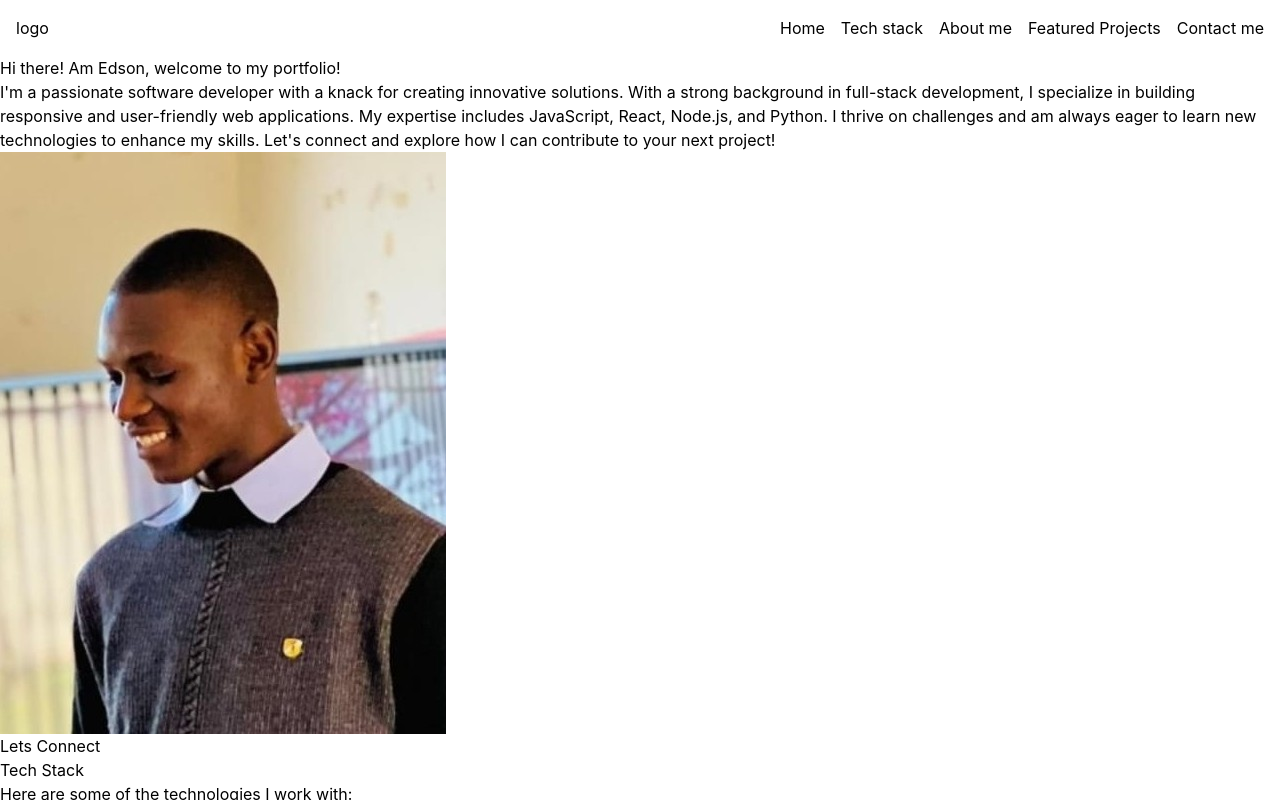
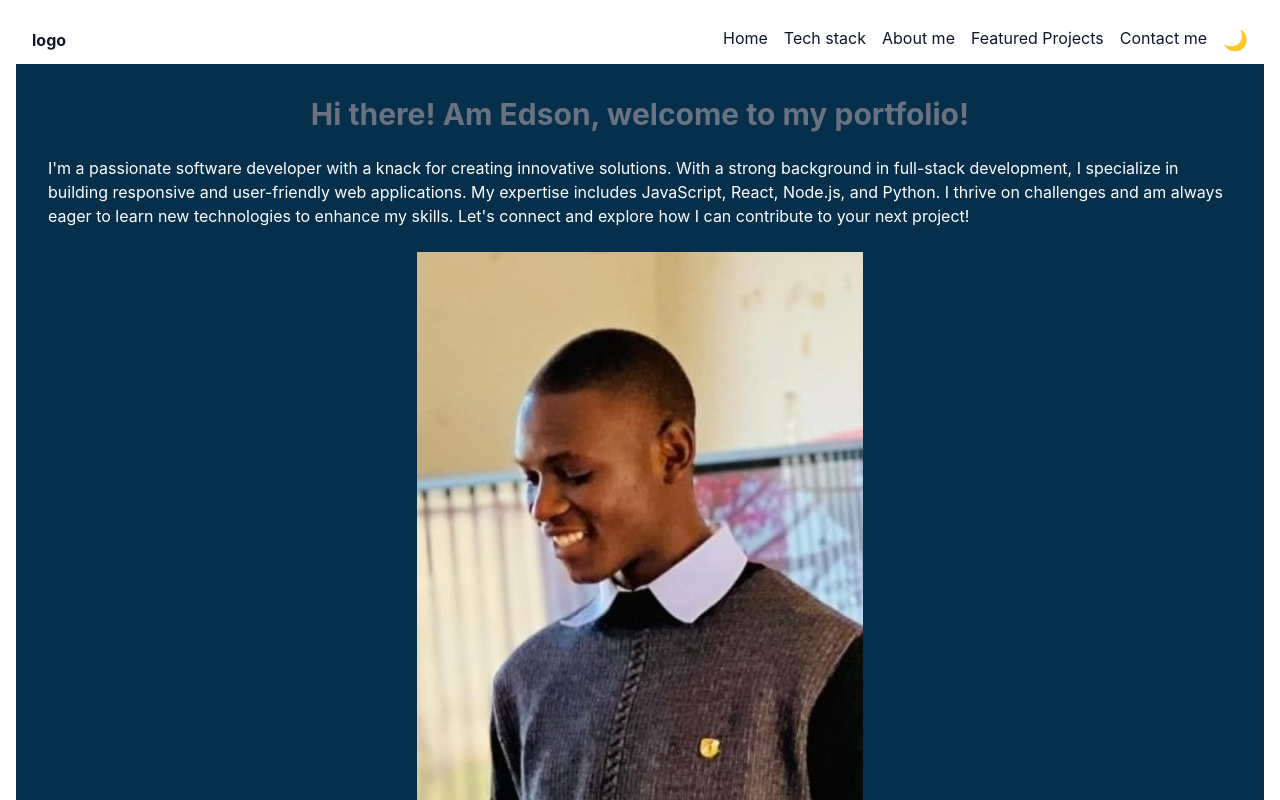
Before and after one commit to Edsonlukiza/react-project02-my-portfolio-, a React (Vite) app in the folder react-project02/: page / in a window 1280 px wide. Shown: the top 800 px of the page. Built offline with nearby package versions, Linux system fonts and the light colour scheme.

Commit message:
feat@:applying dark and light mode on the profile, before moving to styles

```diff
--- a/react-project02/src/App.tsx
+++ b/react-project02/src/App.tsx
@@ -1,29 +1,22 @@
 import Navbar from './components/Navbar';
 import Hero from './components/Hero';
 import Techstack from './components/Techstack';
-import Project from './components/Project';
 import About from './components/About';
 import Footer from './components/Footer';
 
-
-
-
 function App() {
   return (
-    <div>
+    <div className="min-h-screen bg-white text-slate-900 dark:bg-background dark:text-white p-4">
       <Navbar />
+
       <main>
         <Hero />
         <Techstack />
         <About />
-        {/* <Project project={project1} />
-        <Project project={project2} />
-        <Project project={project3} /> */}
+      </main>
 
-      </main>
       <Footer />
     </div>
-
   );
 }
 
--- a/react-project02/src/components/About.tsx
+++ b/react-project02/src/components/About.tsx
@@ -1,4 +1,4 @@
-import React from 'react';
+
 
 function About() {
     return (
--- a/react-project02/src/components/Hero.tsx
+++ b/react-project02/src/components/Hero.tsx
@@ -1,13 +1,13 @@
-import React from 'react';
+
 import img from '../assets/images/developer2.jpeg'
 function Hero() {
     return (
-        <div className="hero">
+        <div className="bg-sky-950 text-white flex flex-col items-center justify-center p-8 space-y-6">
 
-            <h1>Hi there! Am Edson, welcome to my portfolio!</h1>
+            <h1 className="text-3xl text-gray-500 font-bold">Hi there! Am Edson, welcome to my portfolio!</h1>
             <p>I'm a passionate software developer with a knack for creating innovative solutions. With a strong background in full-stack development, I specialize in building responsive and user-friendly web applications. My expertise includes JavaScript, React, Node.js, and Python. I thrive on challenges and am always eager to learn new technologies to enhance my skills. Let's connect and explore how I can contribute to your next project!</p>
-            <img src={img} alt="Hero Image" className="hero-image" />
-            <button className="contact-btn">Lets Connect</button>
+            <img src={img} alt="Hero Image" className="" />
+            <button className="">Lets Connect</button>
         </div>
 
     );
--- a/react-project02/src/components/Navbar.tsx
+++ b/react-project02/src/components/Navbar.tsx
@@ -1,17 +1,56 @@
-import React from 'react';
+import { useState, useEffect } from "react";
 
 function Navbar() {
+    const [open, setOpen] = useState(false);
+    const [theme, setTheme] = useState(
+        localStorage.getItem("theme") || "light"
+    );
+
+    useEffect(() => {
+        document.documentElement.classList.toggle("dark", theme === "dark");
+        localStorage.setItem("theme", theme);
+    }, [theme]);
     return (
 
-        <div className="  bg-oklch(79.5% 0.184 86.047) text-oklch(20.5% 0.184 86.047) flex justify-between p-4 sticky top-0 ">
-            <div className="logo ">logo</div>
-            <div className="nav-links flex space-x-4 text-sm:5 rem text-md:1 rem text-lg:1.25 rem text-xl:1.5 rem ">
-                <a href="#">Home</a>
-                <a href="#">Tech stack</a>
-                <a href="#">About me</a>
-                <a href="#">Featured Projects</a>
-                <a href="#">Contact me</a>
+
+        <div>
+            {/* navbar */}
+            <div className="flex items-center justify-between h-12   px-4">
+                <div className="font-bold">logo</div>
+                {/* desktop */}
+                <div className=" hidden sm:flex gap-4">
+                    <a href="#">Home</a>
+                    <a href="#">Tech stack</a>
+                    <a href="#">About me</a>
+                    <a href="#">Featured Projects</a>
+                    <a href="#">Contact me</a>
+                    <button className=" text-xl cursor-pointer " onClick={() => setTheme(theme === "light" ? "dark" : "light")}>
+                        {theme === "light" ? "🌙" : "☀️"}
+                    </button>
+                </div>
+
+                <button className="sm:hidden text-xl cursor-pointer " onClick={() => setOpen(!open)}>
+                    <svg xmlns="http://www.w3.org/2000/svg" className="h-6 w-6" fill="none" viewBox="0 0 24 24" stroke="currentColor">
+                        <path strokeLinecap="round" strokeLinejoin="round" strokeWidth={2} d="M4 6h16M4 12h16M4 18h16" />
+                    </svg>
+                </button>
+
+
             </div>
+            {/* mobile */}
+            {open && (
+                <div className="flex flex-col items-center gap-2 text-black dark:bg-background dark:text-white p-4 sm:hidden">
+                    <a href="#">Tech stack</a>
+                    <a href="#">About me</a>
+                    <a href="#">Featured Projects</a>
+                    <a href="#">Contact me</a>
+
+                    <button className="sm:hidden text-xl cursor-pointer " onClick={() => setTheme(theme === "light" ? "dark" : "light")}>
+                        {theme === "light" ? "🌙" : "☀️"}
+                    </button>
+                </div>
+            )}
+
         </div>
     );
 }
--- a/react-project02/src/components/Techstack.tsx
+++ b/react-project02/src/components/Techstack.tsx
@@ -1,4 +1,4 @@
-import React from 'react';
+
 
 
 function Techstack() {
--- a/react-project02/src/index.css
+++ b/react-project02/src/index.css
@@ -1 +1,6 @@
 @import "tailwindcss";
+@custom-variant dark (&:where(.dark, .dark *));
+
+@theme {
+    --color-background: #020a1a;
+}
--- a/react-project02/tailwind.config.js
+++ b/react-project02/tailwind.config.js
@@ -1,5 +1,6 @@
 /** @type {import('tailwindcss').Config} */
 export default {
+    darkMode: "class",
     content: [
         "./index.html",
         "./src/**/*.{js,ts,jsx,tsx}",
```
Also changed, not shown: react-project02/src/App.css (added).
